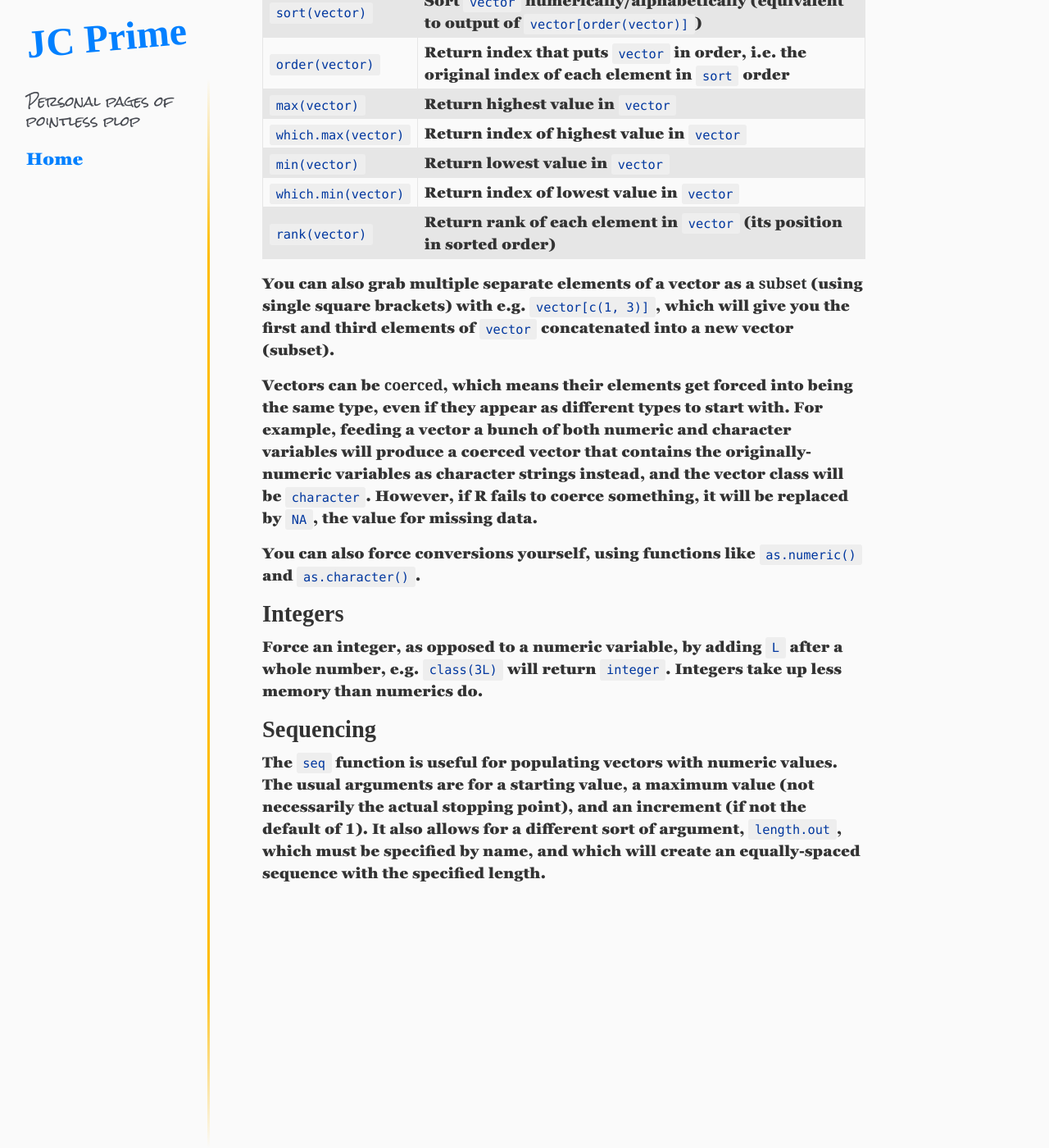
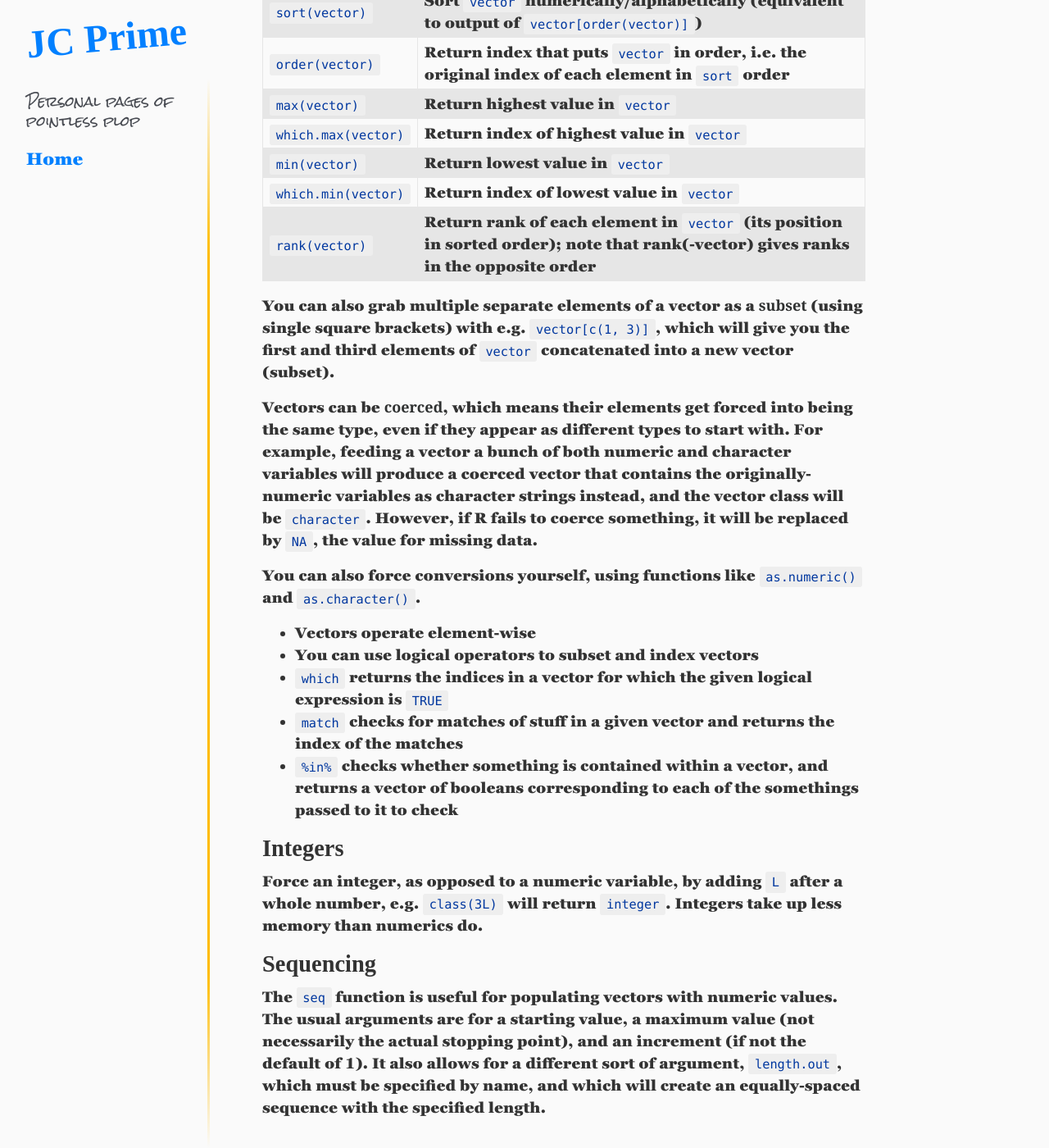
Before and after one commit to cirrusprime/stats, a Jekyll site: the page built from _r/data-types.md, in a window 1280 px wide and 1400 px high, scrolled down 844 px. Shown: the whole window at 82% size. Built offline with Jekyll 4.4.1, drawn with Linux system fonts in a browser that asks for light colours; some web fonts are replaced; before the commit the page ends 2058 px from its top, so only the background shows below that.

Commit message:
Update _r/data-types.md; add _r/{data-wrangling,plots}.md

```diff
--- a/_r/data-types.md
+++ b/_r/data-types.md
@@ -30,13 +30,19 @@ Vector function     | Purpose
 `which.max(vector)` | Return index of highest value in `vector`
 `min(vector)`       | Return lowest value in `vector`
 `which.min(vector)` | Return index of lowest value in `vector`
-`rank(vector)`      | Return rank of each element in `vector` (its position in sorted order)
+`rank(vector)`      | Return rank of each element in `vector` (its position in sorted order); note that rank(-vector) gives ranks in the opposite order
 
 You can also grab multiple separate elements of a vector as a **subset** (using single square brackets) with e.g. `vector[c(1, 3)]`, which will give you the first and third elements of `vector` concatenated into a new vector (subset).
 
 Vectors can be **coerced**, which means their elements get forced into being the same type, even if they appear as different types to start with.  For example, feeding a vector a bunch of both numeric and character variables will produce a coerced vector that contains the originally-numeric variables as character strings instead, and the vector class will be `character`.  However, if R fails to coerce something, it will be replaced by `NA`, the value for missing data.
 
 You can also force conversions yourself, using functions like `as.numeric()` and `as.character()`.
+
+* Vectors operate element-wise
+* You can use logical operators to subset and index vectors
+* `which` returns the indices in a vector for which the given logical expression is `TRUE`
+* `match` checks for matches of stuff in a given vector and returns the index of the matches
+* `%in%` checks whether something is contained within a vector, and returns a vector of booleans corresponding to each of the somethings passed to it to check
 
 ## Integers
 
```
Also changed, not shown: _r/data-wrangling.md (added, +21 -0 lines), _r/plots.md (added, +5 -0 lines).
